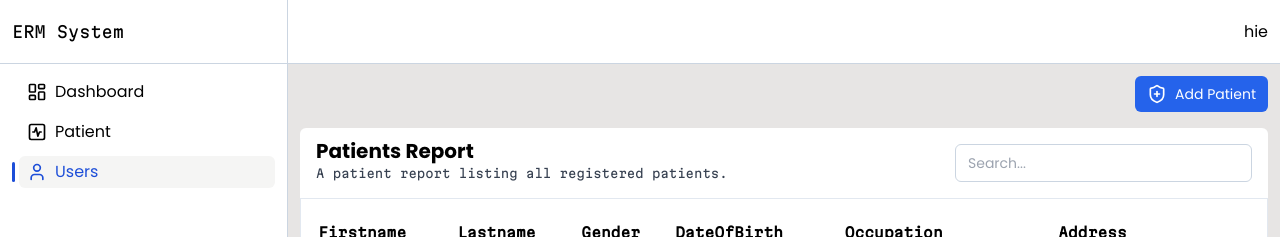
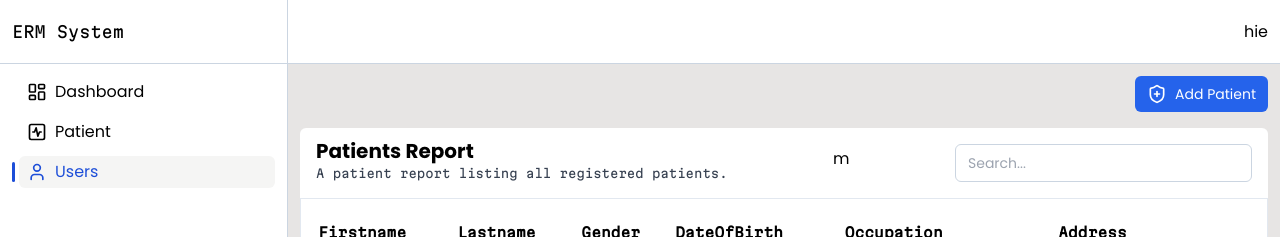
Before and after one commit to Mzala123/Erm-healthcare, a React (Vite) app: page /system/users in a window 1280 px wide. Shown: the top 237 px of the page. Built offline with nearby package versions, Linux system fonts and the light colour scheme.

Commit message:
Table component

```diff
--- a/src/components/ui/DataTable.jsx
+++ b/src/components/ui/DataTable.jsx
@@ -45,9 +45,9 @@ function DataTable({title="", description = ""}) {
                    <p className="text-xl font-Poppins_Bold text-center lg:text-left">{title}</p>
                    <span className="text-xs text-gray-700 font-Martian">{description}</span>
               </div>
-                {/*<div>*/}
-                {/*    m*/}
-                {/*</div>*/}
+                <div>
+                    m
+                </div>
                 <div className="flex w-full gap-4 justify-center items-center lg:w-auto">
                     <InputField name={""} placeholder={"Search..."} type="search"/>
                 </div>
```
